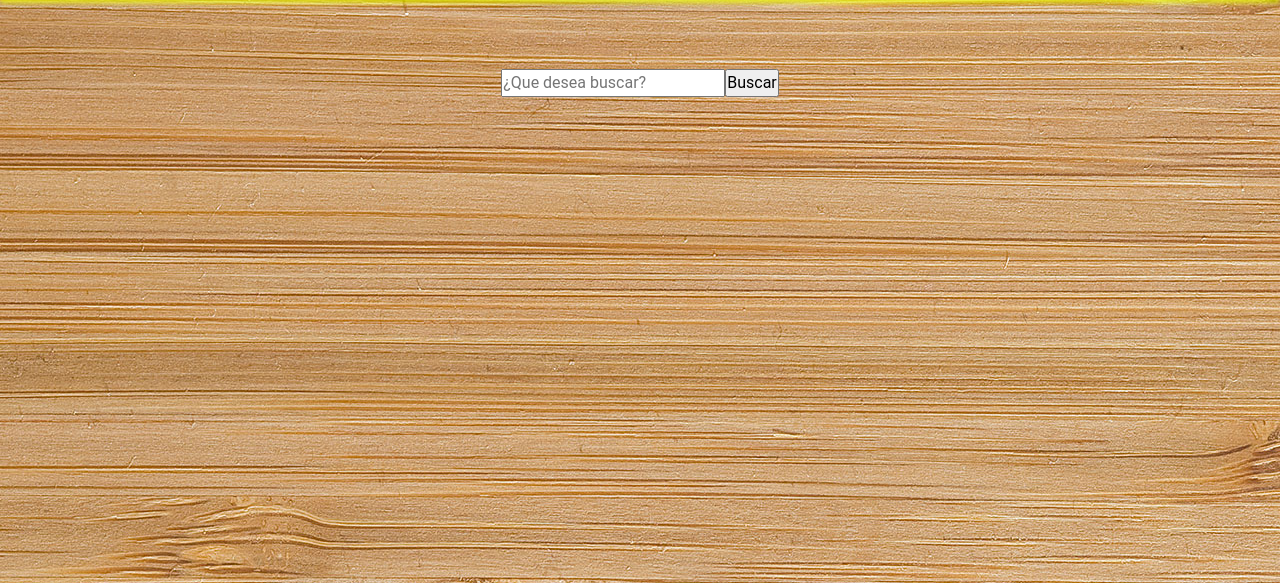
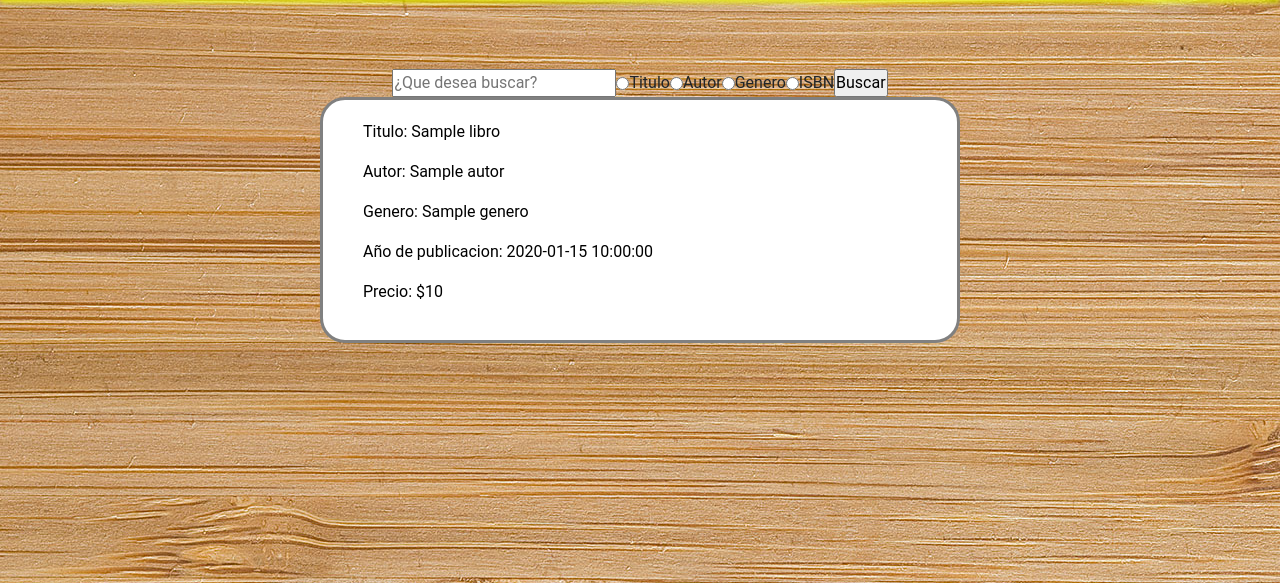
Before and after one commit to AngelOrtega03/ReadThings, a Flask app: template templates/search.html in a window 1280 px wide. Shown: the part 51-634 px from the top of the page. Run offline with Flask 3, Linux system fonts and the light colour scheme; the template is opened without the code that fills it: most values are stand-ins (such as "Sample title", 1, 10 or a date in 2020); some libraries are stand-ins or nearby versions.

Commit message:
Busquedas en Buscar

```diff
--- a/app.py
+++ b/app.py
@@ -79,7 +79,6 @@ def home():
 		#cursor.execute('SELECT (titulo, autor, genero, fecha_publicacion, precio) FROM articulo WHERE genero = (SELECT genero FROM articulo WHERE codigo = (SELECT no_articulo FROM venta WHERE no_cliente = % s LIMIT 1))', (session['idUsuario'], ))
 		cursor.execute('SELECT titulo, autor, genero, fecha_publicacion, precio_unitario FROM articulo')
 		data = cursor.fetchall()
-		print(data)
 		return render_template('home.html', recomendaciones = data)
 
 @app.route('/profile', methods = ['GET', 'POST'])
@@ -143,7 +142,13 @@ def search():
 	if 'loggedin' not in session:
 		return redirect(url_for('login'))
 	else:
-		return render_template('search.html')
+		if request.method == 'POST' and 'Searchbar' in request.form and 'search_for' in request.form:
+			value = request.form['Searchbar']
+			parameter = request.form['search_for']
+			cursor = mysql.connection.cursor(MySQLdb.cursors.DictCursor)
+			cursor.execute('SELECT titulo, autor, genero, fecha_publicacion, precio_unitario FROM articulo WHERE % s = % s', (parameter, value, ))
+			datos = cursor.fetchall()
+		return render_template('search.html', busqueda = datos)
 
 @app.route('/book/<book_id>', methods = ['GET', 'POST'])
 def book():
--- a/templates/search.html
+++ b/templates/search.html
@@ -19,9 +19,26 @@
             <li><a href="{{ url_for('logout') }}">Cerrar Sesion</a></li>
         </ul>
     </nav>
-    <br><br><br><br><br><form>
+    <br><br><br><br><br><form action="{{ url_for('search') }}" method="post">
         <input id="Search" name="Searchbar" type="text" placeholder="¿Que desea buscar?" class="textbox">
+        <input type="radio" id="titulo" name="search_for" value="titulo">
+        <label for="titulo">Titulo</label><br>
+        <input type="radio" id="autor" name="search_for" value="autor">
+        <label for="autor">Autor</label><br>
+        <input type="radio" id="genero" name="search_for" value="genero">
+        <label for="genero">Genero</label><br>
+        <input type="radio" id="isbn" name="search_for" value="codigo">
+        <label for="isbn">ISBN</label><br>
         <input type="submit" name="" value="Buscar">
     </form>
+    {% for libro in busqueda %}
+    <div class="Publicacion">
+        <p>Titulo: {{ libro.titulo }}</p>
+        <p>Autor: {{ libro.autor }}</p>
+        <p>Genero: {{ libro.genero }}</p>
+        <p>Año de publicacion: {{ libro.fecha_publicacion }}</p>
+        <p>Precio: ${{ libro.precio_unitario }}</p>
+    </div><br>
+    {% endfor %}
 </body>
 </html>
```
